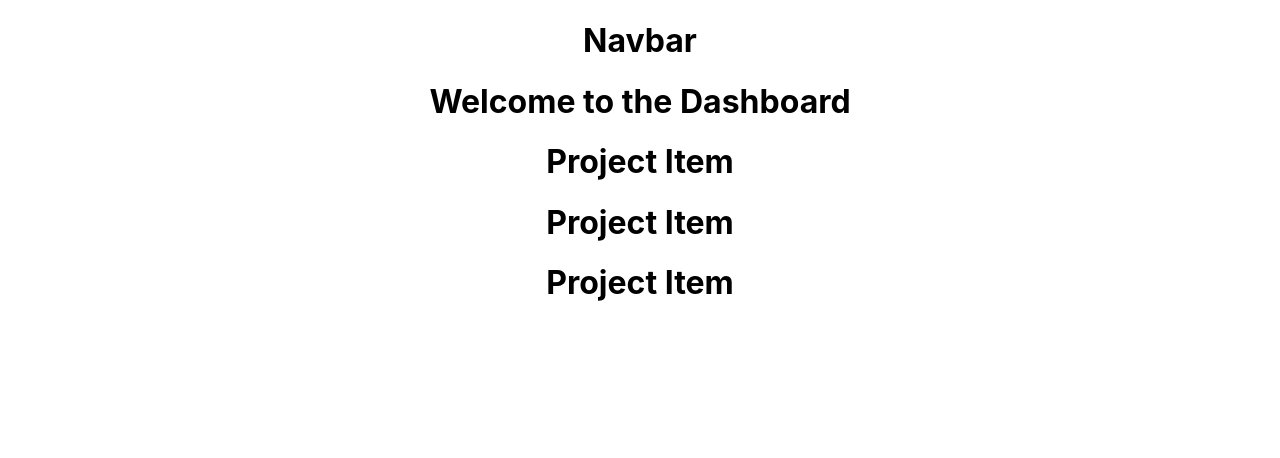
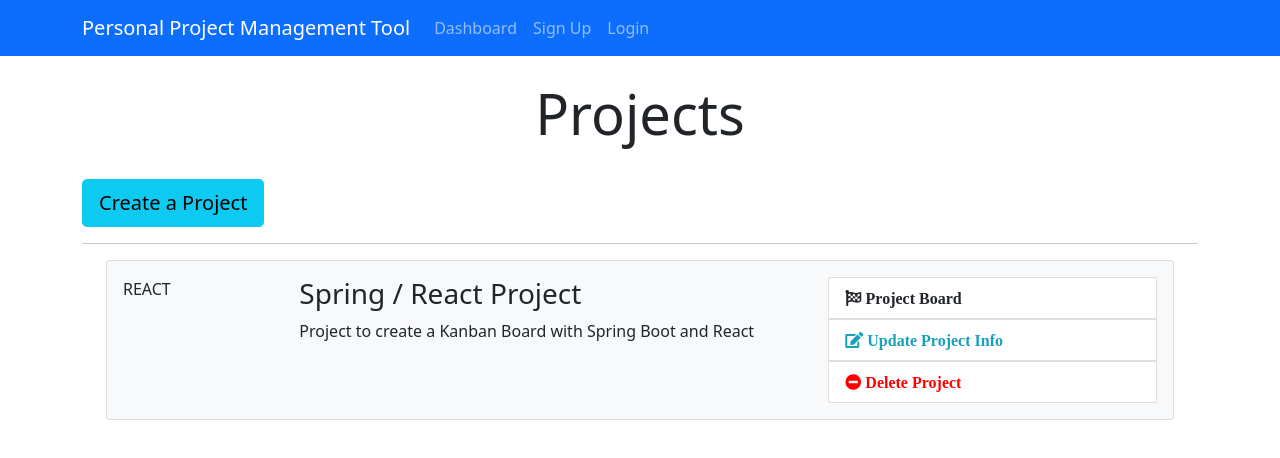
Before and after one commit to btabo/AgileIntPPMTool, a React (Create React App) app in the folder ppmtool-react-client/: page / in a window 1280 px wide. Shown: the top 458 px of the page. Built offline with nearby package versions, Linux system fonts and the light colour scheme.

Commit message:
init navigation components

```diff
--- a/ppmtool-react-client/public/index.html
+++ b/ppmtool-react-client/public/index.html
@@ -24,11 +24,15 @@
       work correctly both with client-side routing and a non-root public URL.
       Learn how to configure a non-root public URL by running `npm run build`.
     -->
-    <title>React App</title>
+    <link rel="stylesheet" href="https://use.fontawesome.com/releases/v5.2.0/css/all.css" integrity="sha384-hWVjflwFxL6sNzntih27bfxkr27PmbbK/iSvJ+a4+0owXq79v+lsFkW54bOGbiDQ"
+    crossorigin="anonymous">
+    <title>PPM Tool</title>
   </head>
   <body>
     <noscript>You need to enable JavaScript to run this app.</noscript>
-    <div id="root"></div>
+    <div id="root">
+
+    </div>
     <!--
       This HTML file is a template.
       If you open it directly in the browser, you will see an empty page.
--- a/ppmtool-react-client/src/App.css
+++ b/ppmtool-react-client/src/App.css
@@ -1,38 +1,65 @@
-.App {
-  text-align: center;
+img {
+  width: 100%;
 }
 
-.App-logo {
-  height: 40vmin;
-  pointer-events: none;
+.navbar {
+  background-color: #e3f2fd;
+}
+.fa.fa-edit {
+  color: #18a2b9;
 }
 
-@media (prefers-reduced-motion: no-preference) {
-  .App-logo {
-    animation: App-logo-spin infinite 20s linear;
-  }
+.list-group-item.delete:hover {
+  cursor: -webkit-grab;
+  background-color: pink;
 }
 
-.App-header {
-  background-color: #282c34;
-  min-height: 100vh;
-  display: flex;
-  flex-direction: column;
-  align-items: center;
-  justify-content: center;
-  font-size: calc(10px + 2vmin);
-  color: white;
+.list-group-item.update:hover {
+  cursor: -webkit-grab;
+  background-color: gainsboro;
 }
 
-.App-link {
-  color: #61dafb;
+.list-group-item.board:hover {
+  cursor: -webkit-grab;
+  background-color: gainsboro;
 }
 
-@keyframes App-logo-spin {
-  from {
-    transform: rotate(0deg);
-  }
-  to {
-    transform: rotate(360deg);
-  }
+.fa.fa-minus-circle {
+  color: red;
 }
+
+.landing {
+  position: relative;
+  /* background: url("../img/showcase.jpg") no-repeat; */
+  background-size: cover;
+  background-position: center;
+  height: 100vh;
+  margin-top: -24px;
+  margin-bottom: -50px;
+}
+
+.landing-inner {
+  padding-top: 80px;
+}
+
+.dark-overlay {
+  background-color: rgba(0, 0, 0, 0.7);
+  position: absolute;
+  top: 0;
+  left: 0;
+  width: 100%;
+  height: 100%;
+}
+
+.card-form {
+  opacity: 0.9;
+}
+
+.latest-profiles-img {
+  width: 40px;
+  height: 40px;
+}
+
+.form-control::placeholder {
+  color: #bbb !important;
+}
--- a/ppmtool-react-client/src/App.js
+++ b/ppmtool-react-client/src/App.js
@@ -2,6 +2,7 @@
 import './App.css';
 import Dashboard from './components/Dashboard';
 import Header from './components/Layer/Header';
+import "bootstrap/dist/css/bootstrap.min.css"
 
 
 function App() {
--- a/ppmtool-react-client/src/components/Dashboard.js
+++ b/ppmtool-react-client/src/components/Dashboard.js
@@ -4,12 +4,22 @@
 export default class Dashboard extends Component {
   render() {
     return (
-        <div>
-            <h1>Welcome to the Dashboard</h1>
-            <ProjectItem />
-            <ProjectItem />
-            <ProjectItem />
+        <div className="projects">
+        <div className="container">
+            <div className="row">
+                <div className="col-md-12">
+                    <h1 className="display-4 text-center">Projects</h1>
+                    <br />
+                    <a href="ProjectForm.html" className="btn btn-lg btn-info">
+                        Create a Project
+                    </a>
+                    <br />
+                    <hr />
+                    <ProjectItem />
+                </div>
+            </div>
         </div>
+    </div>
     )
   }
 }
--- a/ppmtool-react-client/src/components/Layer/Header.js
+++ b/ppmtool-react-client/src/components/Layer/Header.js
@@ -3,9 +3,39 @@
 export default class Header extends Component {
   render() {
     return (
-      <div>
-        <h1>Navbar</h1>
-      </div>
+        <nav className="navbar navbar-expand-sm navbar-dark bg-primary mb-4">
+            <div className="container">
+                <a className="navbar-brand" href="Dashboard.html">
+                    Personal Project Management Tool
+                </a>
+                <button className="navbar-toggler" type="button" data-toggle="collapse" data-target="#mobile-nav">
+                    <span className="navbar-toggler-icon" />
+                </button>
+
+                <div className="collapse navbar-collapse" id="mobile-nav">
+                    <ul className="navbar-nav mr-auto">
+                        <li className="nav-item">
+                            <a className="nav-link" href="/dashboard">
+                                Dashboard
+                            </a>
+                        </li>
+                    </ul>
+
+                    <ul className="navbar-nav ml-auto">
+                        <li className="nav-item">
+                            <a className="nav-link " href="register.html">
+                                Sign Up
+                            </a>
+                        </li>
+                        <li className="nav-item">
+                            <a className="nav-link" href="login.html">
+                                Login
+                            </a>
+                        </li>
+                    </ul>
+                </div>
+            </div>
+        </nav>
     )
   }
 }
--- a/ppmtool-react-client/src/components/Project/ProjectItem.js
+++ b/ppmtool-react-client/src/components/Project/ProjectItem.js
@@ -3,7 +3,38 @@
 export default class ProjectItem extends Component {
   render() {
     return (
-      <h1>Project Item</h1>
+        <div className="container">
+            <div className="card card-body bg-light mb-3">
+                <div className="row">
+                    <div className="col-2">
+                        <span className="mx-auto">REACT</span>
+                    </div>
+                    <div className="col-lg-6 col-md-4 col-8">
+                        <h3>Spring / React Project</h3>
+                        <p>Project to create a Kanban Board with Spring Boot and React</p>
+                    </div>
+                    <div className="col-md-4 d-none d-lg-block">
+                        <ul className="list-group">
+                            <a href="#">
+                                <li className="list-group-item board">
+                                    <i className="fa fa-flag-checkered pr-1"> Project Board </i>
+                                </li>
+                            </a>
+                            <a href="#">
+                                <li className="list-group-item update">
+                                    <i className="fa fa-edit pr-1"> Update Project Info</i>
+                                </li>
+                            </a>
+                            <a href="">
+                                <li className="list-group-item delete">
+                                    <i className="fa fa-minus-circle pr-1"> Delete Project</i>
+                                </li>
+                            </a>
+                        </ul>
+                    </div>
+                </div>
+            </div>
+        </div>
     )
   }
 }
```
